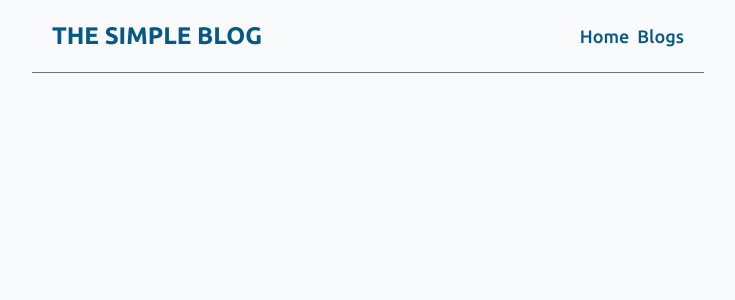
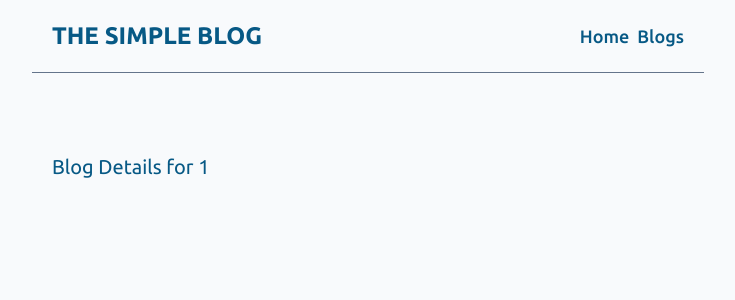
Before and after one commit to thes3interdev/slp-simple-blog-website, a React (Create React App) app: page /blogs/1 in a window 1280 px wide. Shown: the top 300 px of the page, without its empty margins (272-1007 px from the left). Built offline with nearby package versions, Linux system fonts and the light colour scheme.

Commit message:
feat: route parameters.

```diff
--- a/src/App.js
+++ b/src/App.js
@@ -2,6 +2,7 @@ import { BrowserRouter as Router, Route, Routes } from 'react-router-dom';
 import Navbar from './components/Navbar';
 import Home from './pages/Home';
 import Create from './pages/Create';
+import BlogDetails from './pages/BlogDetails';
 
 const App = () => {
 	return (
@@ -12,6 +13,7 @@ const App = () => {
 					<Routes>
 						<Route path="/" element={<Home />} />
 						<Route path="/create" element={<Create />} />
+						<Route path="/blogs/:id" element={<BlogDetails />} />
 					</Routes>
 				</div>
 			</div>
--- a/src/components/BlogList.js
+++ b/src/components/BlogList.js
@@ -1,10 +1,14 @@
+import { Link } from 'react-router-dom';
+
 const BlogList = ({ blogs, title }) => {
 	return (
 		<div>
 			<h2 className="blog-preview-header">{title}</h2>
 			{blogs.map((blog) => (
 				<div className="blog-preview" key={blog.id}>
-					<h2 className="blog-preview-header">{blog.title}</h2>
+					<Link to={`/blogs/${blog.id}`}>
+						<h2 className="blog-preview-sub-header">{blog.title}</h2>
+					</Link>
 					<p>Written by: {blog.author}</p>
 				</div>
 			))}
--- a/src/index.css
+++ b/src/index.css
@@ -48,7 +48,11 @@
 	}
 
 	.blog-preview-header {
-		@apply mb-2 text-xl text-sky-800;
+		@apply mb-2 text-xl uppercase text-sky-800;
+	}
+
+	.blog-preview-sub-header {
+		@apply mb-2 text-xl text-blue-800;
 	}
 
 	.blog-preview-anchor {
@@ -63,10 +67,18 @@
 		@apply block text-left;
 	}
 	.create-header {
-		@apply mb-[10px] text-xl text-sky-800;
+		@apply mb-2 text-xl text-sky-800;
 	}
 
 	.create-input {
 		@apply my-[10px] mx-0 block w-full border-[1px] border-slate-500 py-[6px] px-[10px];
 	}
+
+	.blog-details {
+		@apply my-5 mx-0;
+	}
+
+	.blog-details-header {
+		@apply mb-2 text-xl text-sky-800;
+	}
 }
--- /dev/null
+++ b/src/pages/BlogDetails.js
@@ -0,0 +1,13 @@
+import { useParams } from 'react-router-dom';
+
+const BlogDetails = () => {
+	const { id } = useParams();
+
+	return (
+		<div className="blog-details">
+			<h2 className="blog-details-header">Blog Details for {id}</h2>
+		</div>
+	);
+};
+
+export default BlogDetails;
--- a/src/pages/Create.js
+++ b/src/pages/Create.js
@@ -3,7 +3,7 @@ import React from 'react';
 const Create = () => {
 	return (
 		<div className="create">
-			<h2>Create a New Blog</h2>
+			<h2 className="create-header">Create a New Blog</h2>
 		</div>
 	);
 };
```
